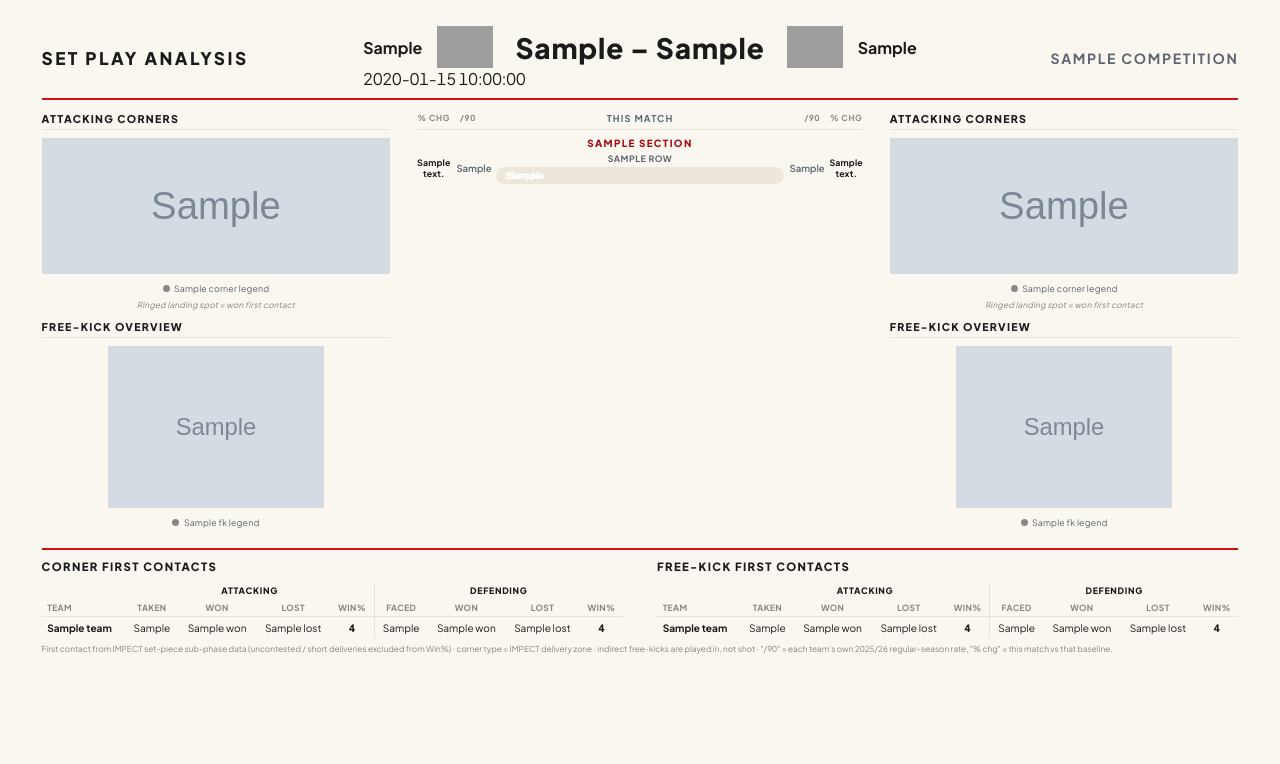
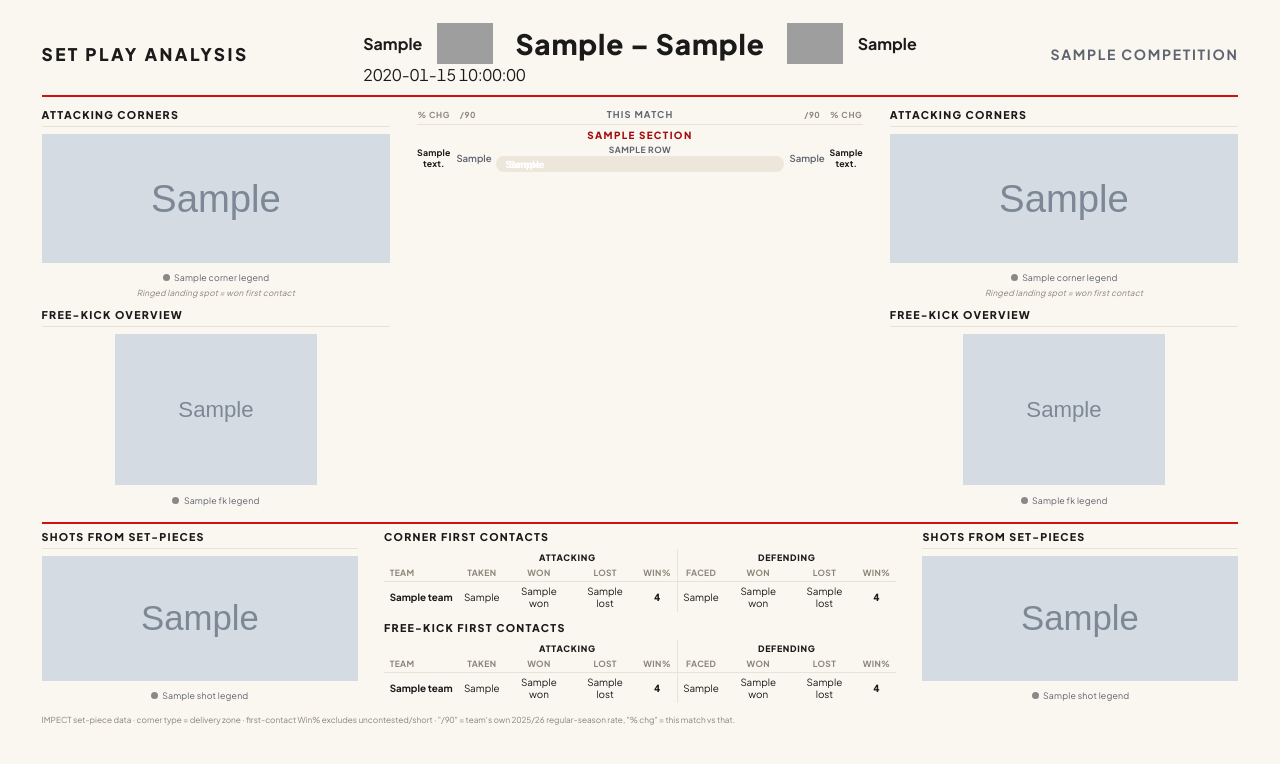
Before and after one commit to CAFC-DS/post-match-reports, a Python web app: template set_piece_report/templates/set_piece_report.html.j2 in a window 1280 px wide. Shown: the top 764 px of the page. Run offline with Jinja, Linux system fonts and the light colour scheme; the template is opened without the code that fills it: most values are stand-ins (such as "Sample title", 1, 10 or a date in 2020); grey boxes marked "Sample" are stand-in pictures; grey boxes are pictures that could not be loaded.

Commit message:
Refined cream theme, hybrid corner map + set-piece shot maps
- corners now drawn as arrows over a soft danger-zone heatmap (hybrid)
- new 'Shots from set-pieces' xG maps per team in the lower band, flanking
  the corner & free-kick first-contact tables (goals always highlighted)
- tightened the stat-bar stack and tables so it all holds one landscape page

Co-Authored-By: Claude Opus 4.8 (1M context) <noreply@anthropic.com>

```diff
--- a/set_piece_report/render.py
+++ b/set_piece_report/render.py
@@ -27,6 +27,7 @@ from set_piece_report.metrics import (  # noqa: E402
     build_report_data,
     corner_deliveries,
     fk_deliveries,
+    set_piece_shots,
 )
 
 TEMPLATES_DIR = Path(__file__).resolve().parent / "templates"
@@ -144,6 +145,7 @@ def build_report(
             "badge": _badge_uri(team),
             "corner_img": pitch.corner_overview(corner_deliveries(ctx, team)),
             "fk_img": pitch.free_kick_overview(fk_deliveries(ctx, team)),
+            "shot_img": pitch.set_piece_shot_map(set_piece_shots(ctx, team)),
             "corner_type_counts": report_data.corner_type_counts.get(team, {}),
         }
 
@@ -166,6 +168,7 @@ def build_report(
         "stat_rows": _stat_rows_context(report_data),
         "corner_legend": pitch.corner_legend_items(),
         "fk_legend": pitch.fk_legend_items(),
+        "shot_legend": pitch.shot_legend_items(),
         "contact": _contact_table_context(report_data, ctx.home_team, ctx.away_team),
         "colors": {"up": GREEN, "down": RED},
     }
--- a/set_piece_report/templates/set_piece_report.html.j2
+++ b/set_piece_report/templates/set_piece_report.html.j2
@@ -37,7 +37,7 @@
   }
 
   /* Cream bleeds to every edge; padding lives on the content wrapper. */
-  .page { width: 100%; padding: 7mm 11mm; background: var(--paper); }
+  .page { width: 100%; padding: 6mm 11mm; background: var(--paper); }
 
   /* ---------------------------------------------------------- masthead --- */
   .masthead {
@@ -97,8 +97,8 @@
   .panel-head .sub { color: var(--faint); font-weight: 600; letter-spacing: 0.06em; font-size: 7pt; }
 
   .pitch-wrap { text-align: center; }
-  .pitch-wrap.corner img { width: 100%; max-height: 36mm; }
-  .pitch-wrap.fk img { height: 43mm; width: auto; }
+  .pitch-wrap.corner img { width: 100%; max-height: 34mm; }
+  .pitch-wrap.fk img { height: 40mm; width: auto; }
 
   .legend {
     display: flex; flex-wrap: wrap; justify-content: center;
@@ -117,7 +117,7 @@
     align-items: center;
     font-size: 6.2pt; font-weight: 700; text-transform: uppercase;
     letter-spacing: 0.08em; color: var(--faint);
-    padding-bottom: 1.4mm; margin-bottom: 1mm;
+    padding-bottom: 1mm; margin-bottom: 0.6mm;
     border-bottom: 1px solid var(--grid);
   }
   .stats-header .c { text-align: center; }
@@ -126,16 +126,16 @@
   .section-head {
     font-size: 7.4pt; font-weight: 800; text-transform: uppercase;
     letter-spacing: 0.14em; color: var(--red-dark);
-    margin: 1.8mm 0 1mm 0; text-align: center;
+    margin: 1.2mm 0 0.6mm 0; text-align: center;
   }
-  .section-head:first-child { margin-top: 1mm; }
+  .section-head:first-child { margin-top: 0.6mm; }
 
   .bar-row {
     display: grid;
     grid-template-columns: 9mm 9mm 1fr 9mm 9mm;
     align-items: center;
     column-gap: 1.5mm;
-    margin-bottom: 0.9mm;
+    margin-bottom: 0.7mm;
   }
   .bar-row .pct { font-size: 6.6pt; text-align: center; font-weight: 700; letter-spacing: 0.02em; }
   .bar-row .per90 { font-size: 7.2pt; text-align: center; color: var(--muted); font-weight: 600; }
@@ -145,12 +145,12 @@
 
   .bar { min-width: 0; }
   .bar-label {
-    font-size: 6.6pt; font-weight: 700; text-align: center; color: var(--muted);
-    text-transform: uppercase; letter-spacing: 0.06em; margin-bottom: 0.8mm;
+    font-size: 6.4pt; font-weight: 700; text-align: center; color: var(--muted);
+    text-transform: uppercase; letter-spacing: 0.06em; margin-bottom: 0.4mm;
     white-space: nowrap; overflow: hidden; text-overflow: ellipsis;
   }
   .bar-track {
-    display: flex; height: 4.6mm; border-radius: 2.5mm; overflow: hidden;
+    display: flex; height: 4.3mm; border-radius: 2.5mm; overflow: hidden;
     background: var(--hair);
   }
   .bar-track .seg {
@@ -161,17 +161,22 @@
   .bar-track .seg.away { justify-content: flex-end; padding-right: 2.4mm; background: var(--away); border-radius: 0 2.5mm 2.5mm 0; }
   .bar-track .seg.zero { color: var(--faint); }
 
-  /* ----------------------------------------------------- contact tables --- */
-  .tables {
-    display: grid; grid-template-columns: 1fr 1fr; column-gap: 9mm;
-    margin-top: 2.5mm; padding-top: 2.5mm; border-top: 2px solid var(--red);
+  /* -------------------------------------------- lower band (maps + tables) --- */
+  .lower {
+    display: grid; grid-template-columns: 1fr 1.62fr 1fr; column-gap: 7mm;
+    align-items: start;
+    margin-top: 1.6mm; padding-top: 1.8mm; border-top: 2px solid var(--red);
   }
+  .shots { text-align: center; }
+  .shots .panel-head { justify-content: flex-start; }
+  .shots img { width: 100%; max-height: 33mm; }
+  .tables { display: flex; flex-direction: column; gap: 2.4mm; }
   .tables h4 {
-    font-size: 8.5pt; font-weight: 800; text-transform: uppercase;
-    letter-spacing: 0.12em; margin: 0 0 2mm 0; color: var(--ink);
+    font-size: 8pt; font-weight: 800; text-transform: uppercase;
+    letter-spacing: 0.12em; margin: 0 0 1.4mm 0; color: var(--ink);
   }
-  table.fc { width: 100%; border-collapse: collapse; font-size: 7.6pt; }
-  table.fc th, table.fc td { padding: 1.0mm 1.5mm; text-align: center; }
+  table.fc { width: 100%; border-collapse: collapse; font-size: 7.4pt; }
+  table.fc th, table.fc td { padding: 0.8mm 1.5mm; text-align: center; }
   table.fc thead tr.group th {
     font-size: 6.6pt; text-transform: uppercase; letter-spacing: 0.08em;
     color: var(--home); font-weight: 800; padding-bottom: 0.4mm;
@@ -190,7 +195,7 @@
   table.fc .divider { border-left: 1px solid var(--grid); }
 
   .footnote {
-    font-size: 6.2pt; color: var(--faint); margin-top: 1.2mm; line-height: 1.4;
+    font-size: 6.2pt; color: var(--faint); margin-top: 0.8mm; line-height: 1.4;
   }
   </style>
 </head>
@@ -284,7 +289,21 @@
     </section>
   </div>
 
-  <!-- ============================================ first-contact tables == -->
+  <!-- ================================ shot maps + first-contact tables == -->
+  <div class="lower">
+
+    <!-- HOME set-piece shots -->
+    <div class="shots">
+      <div class="panel-head">Shots From Set-Pieces</div>
+      <img src="{{ panels.home.shot_img }}" alt="">
+      <div class="legend">
+        {% for label, colour in shot_legend %}
+        <span class="item"><span class="dot" style="background: {{ colour }}"></span>{{ label }}</span>
+        {% endfor %}
+      </div>
+    </div>
+
+    <!-- FIRST-CONTACT TABLES -->
     <div class="tables">
       <div>
         <h4>Corner First Contacts</h4>
@@ -340,8 +359,20 @@
       </div>
     </div>
 
+    <!-- AWAY set-piece shots -->
+    <div class="shots">
+      <div class="panel-head">Shots From Set-Pieces</div>
+      <img src="{{ panels.away.shot_img }}" alt="">
+      <div class="legend">
+        {% for label, colour in shot_legend %}
+        <span class="item"><span class="dot" style="background: {{ colour }}"></span>{{ label }}</span>
+        {% endfor %}
+      </div>
+    </div>
+  </div>
+
   <div class="footnote">
-    First contact from IMPECT set-piece sub-phase data (uncontested / short deliveries excluded from Win%) · corner type = IMPECT delivery zone · indirect free-kicks are played in, not shot · "/90" = each team's own 2025/26 regular-season rate, "% chg" = this match vs that baseline.
+    IMPECT set-piece data · corner type = delivery zone · first-contact Win% excludes uncontested/short · "/90" = team's own 2025/26 regular-season rate, "% chg" = this match vs that.
   </div>
 
 </div>
```
Also changed, not shown: set_piece_report/metrics.py (+20 -0 lines), set_piece_report/pitch.py (+64 -6 lines), README.md. Lines whose indentation alone changed are shown as unchanged.
